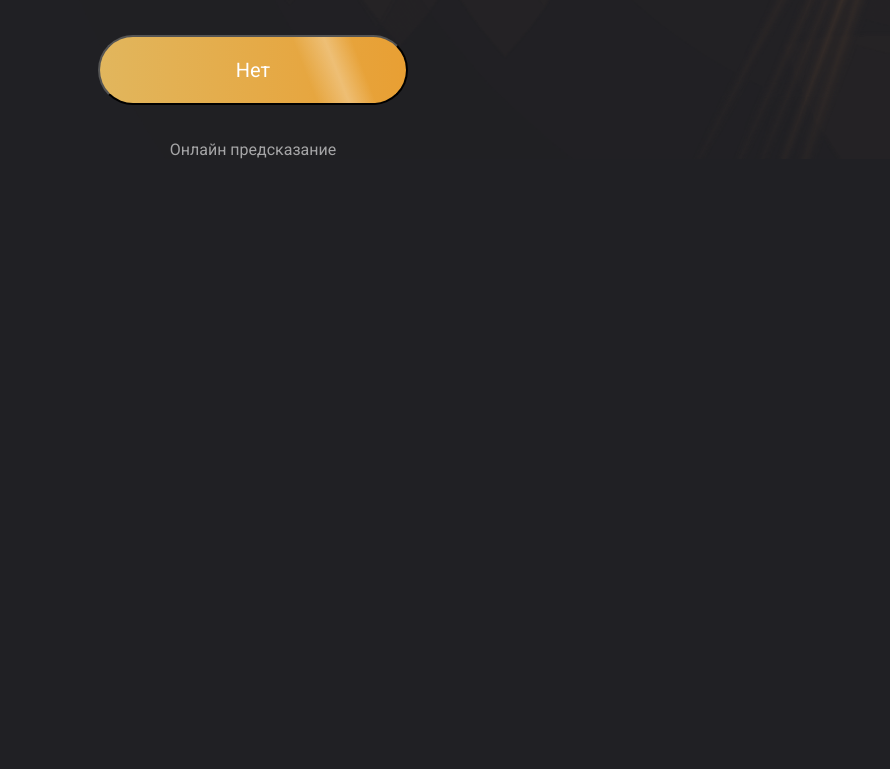
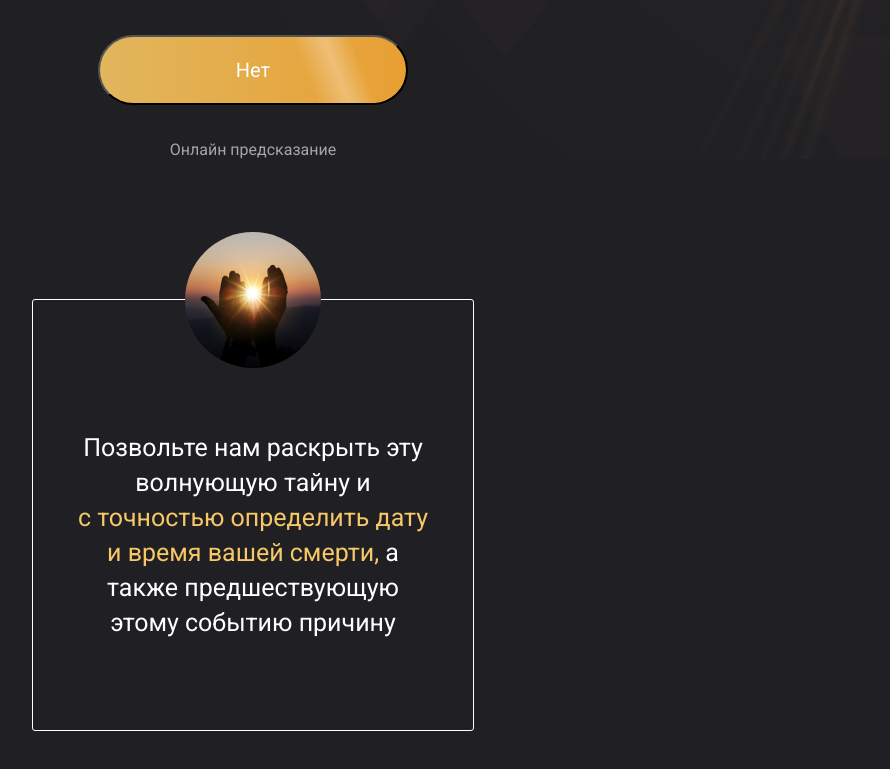
Before and after one commit to mrreads/data-smerti-2021, a Vue app: page / in a window 1280 px wide. Shown: the part 769-1538 px from the top of the page, without its empty margins (387-1277 px from the left). Before the commit the page ends 928 px from the top, so only its background shows below. Built offline with nearby package versions, Linux system fonts and the light colour scheme.

Commit message:
section two

```diff
--- a/src/assets/css/general.css
+++ b/src/assets/css/general.css
@@ -115,8 +115,8 @@ hr
 /* SECTION ONE */
 .section_one
 {
-    background-size: cover;
 	background-image: url("./../img/section1_background.png");
+	background-size: cover;
 }
 
 .section_one .container
@@ -169,16 +169,59 @@ hr
 
 .section_one .text-large
 {
-    margin-top: 10px;
+	margin-top: 10px;
 }
 
 .section_one .text-orange
 {
-    margin-bottom: 40px;
+	margin-bottom: 40px;
 }
 
 .section_one .border-wrapper
 {
-    margin-top: 65px;
-    margin-bottom: 25px;
+	margin-top: 65px;
+	margin-bottom: 25px;
 }
+
+/* SECTION TWO */
+.section_two .container
+{
+	display: flex;
+	align-items: center;
+	justify-content: center;
+    padding: 70px 0;
+}
+
+.section_two .border
+{
+    margin-top: 70px;
+	position: relative;
+
+	padding: 90px 45px;
+	padding-top: 130px;
+
+	border: 1px solid #FFFFFF;
+	border-radius: 3px;
+}
+
+.section_two .border .image
+{
+	position: absolute;
+	top: 0;
+	left: 50%;
+
+	transform: translate(-50%, -50%);
+
+	border-radius: 100%;
+}
+
+.section_two .border p
+{
+    font-size: 25px;
+    line-height: 35px;
+}
+
+.section_two .border span
+{
+    color:rgba(246, 200, 102, 1);
+}
--- a/src/components/Landing.vue
+++ b/src/components/Landing.vue
@@ -1,4 +1,5 @@
 <template>
+
   <div class="section_one">
     <div class="container">
       <p class="text-mini">Лучшие астрологи и экстрасенсы Румынии</p>
@@ -6,8 +7,8 @@
       <p class="text-large">Точность прогноза: 97%</p>
 
       <div class="border-wrapper">
-        <img class="image" src="./../assets/img/section1_image.png" alt="Гадалка">
-        <img class="border" src="./../assets/img/section1_border.png" alt="Гадалка">
+        <img class="image" src="./../assets/img/section1_image.png" alt="Девушка">
+        <img class="border" src="./../assets/img/section1_border.png" alt="Рамка">
       </div>
       <p class="text-orange">Вас беспокоит вопрос о том, <br> КОГДА ВЫ ПОКИНИТЕ ЭТОТ МИР И ПРИ <br> КАКИХ ОБСТОЯТЕЛЬСТВАХ? </p>
 
@@ -17,4 +18,18 @@
       <p class="text-mini">Онлайн предсказание</p>
     </div>
   </div>
+
+  <div class="section_two">
+    <div class="container">
+      <div class="border">
+        <img class="image" src="./../assets/img/section2_image.png" alt="Руки">
+          <p>Позвольте нам раскрыть эту <br> волнующую тайну и <br>
+          <span>с точностью определить дату <br>
+          и время вашей смерти, </span>а <br>
+          также предшествующую <br>
+          этому событию причину </p>
+      </div>
+    </div>
+  </div>
+
 </template>
```
Also changed, not shown: src/assets/img/section2_image.png (added).
